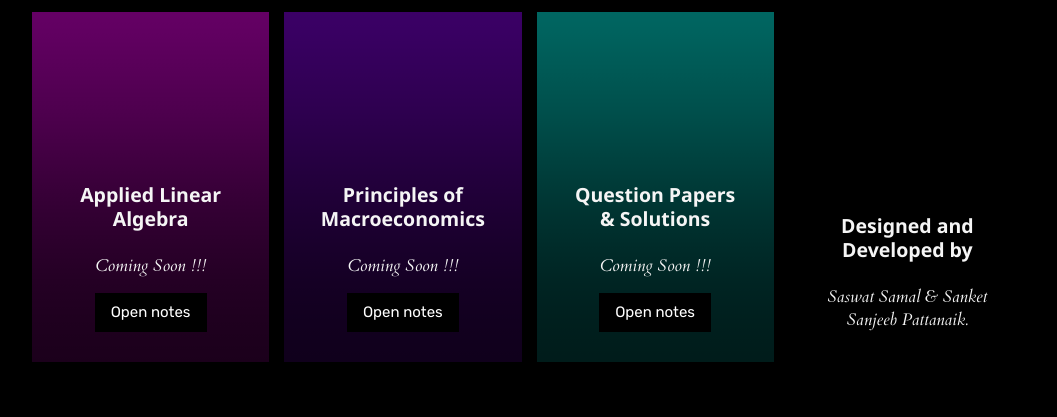
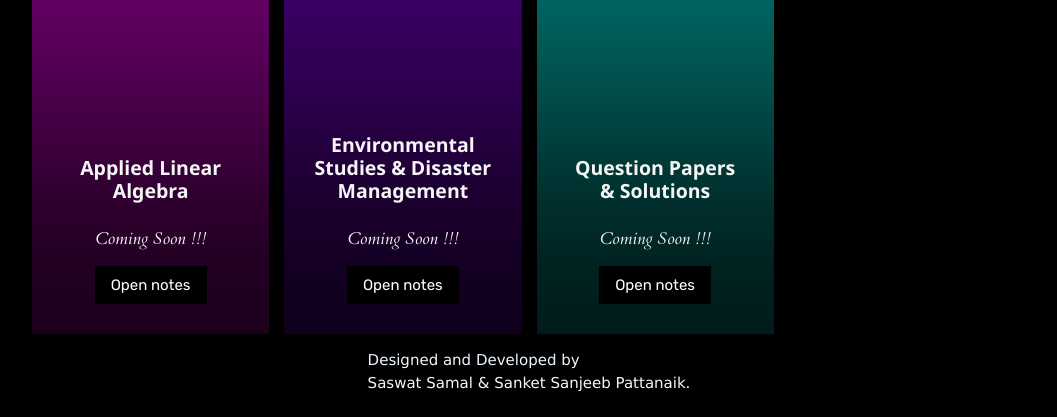
Before and after one commit to PIYSocial-India/Notefy-Web, a plain HTML site: page index.html in a window 1280 px wide. Shown: the part 396-813 px from the top of the page, without its empty margins (111-1168 px from the left). Drawn offline with nearby package versions, Linux system fonts and the light colour scheme.

Commit message:
Comments added for each section

```diff
--- a/index.html
+++ b/index.html
@@ -1,6 +1,7 @@
 <!DOCTYPE html>
 <html lang="en" >
 
+<!-- Header Start -->
 <head>
 <title>NoteFy</title>
 <link rel="shortcut icon" type="image/x-icon" href="imgs/logo_notefy.png" />
@@ -8,7 +9,7 @@
 <meta name="apple-mobile-web-app-title" content="CSE-B>
 
 
-  <meta name="viewport" content="width=device-width, initial-scale=1">
+<meta name="viewport" content="width=device-width, initial-scale=1">
   <link rel="stylesheet" href="style/reset.min.css">
   <link rel="stylesheet" href="style/style.css">
 
@@ -21,13 +22,17 @@
     window.parent.postMessage("resize", "*");
   }
 </script>
+</head>
+<!-- Header End -->
 
+<!-- Body Start -->
 
-</head>
+<body translate="no" >
 
-<body translate="yes" >
+<!-- Main Page Content Start-->
 <main class="page-content">
-<!-- Heading -->
+
+<!-- Heading Start-->
 
 <div class="card">
   <div class="content">
@@ -35,6 +40,9 @@
 </div>
 </div>
 
+<!-- Heading End -->
+
+<!-- CSW-I -->
   <div class="card">
     <div class="content">
       <h2 class="title">COMPUTER SCIENCE WORKSHOP - I</h2>
@@ -48,6 +56,7 @@
     </div>
   </div>
 
+<!-- DL -->
   <div class="card">
     <div class="content">
       <h2 class="title">Digital Logic Design</h2>
@@ -61,6 +70,7 @@
     </div>
   </div>
 
+<!-- PS -->
   <div class="card">
     <div class="content">
       <h2 class="title">Probability and Statistics</h2>
@@ -74,6 +84,7 @@
     </div>
   </div>
 
+<!-- ALA -->
   <div class="card">
     <div class="content">
       <h2 class="title">Applied Linear Algebra</h2>
@@ -87,9 +98,10 @@
     </div>
   </div>
 
+<!-- ESDM -->
   <div class="card">
     <div class="content">
-      <h2 class="title">Principles of Macroeconomics</h2>
+      <h2 class="title">Environmental Studies & Disaster Management</h2>
       <p class="copy">Coming Soon !!!</p>
      <meta name="viewport" content="width=device-width, initial-scale=1">
 <link rel="stylesheet" href="https://www.w3schools.com/w3css/4/w3.css">
@@ -99,6 +111,7 @@
     </div>
   </div>
 
+<!-- Question Paper & Solutions -->
   <div class="card">
     <div class="content">
       <h2 class="title">Question Papers & Solutions</h2>
@@ -111,14 +124,22 @@
     </div>
   </div>
 
+<!-- Footer Card
   <div class="card">
     <div class="content">
       <h2 class="title">Designed and Developed by</h2>
-      <p class="copy">Saswat Samal & Sanket Sanjeeb Pattanaik.</p>
+      <p class="copy"></p>
      <meta name="viewport" content="width=device-width, initial-scale=1">
     </div>
   </div>
+-->
+</main>
+<footer>
 
-</main>
+  <p style="color: aliceblue; align-items: center;">Designed and Developed by</p>
+  <p style="color: aliceblue;">Saswat Samal & Sanket Sanjeeb Pattanaik.</p>
+  <p>;;</p>
+
+</footer>
 </body>
 </html>
```
